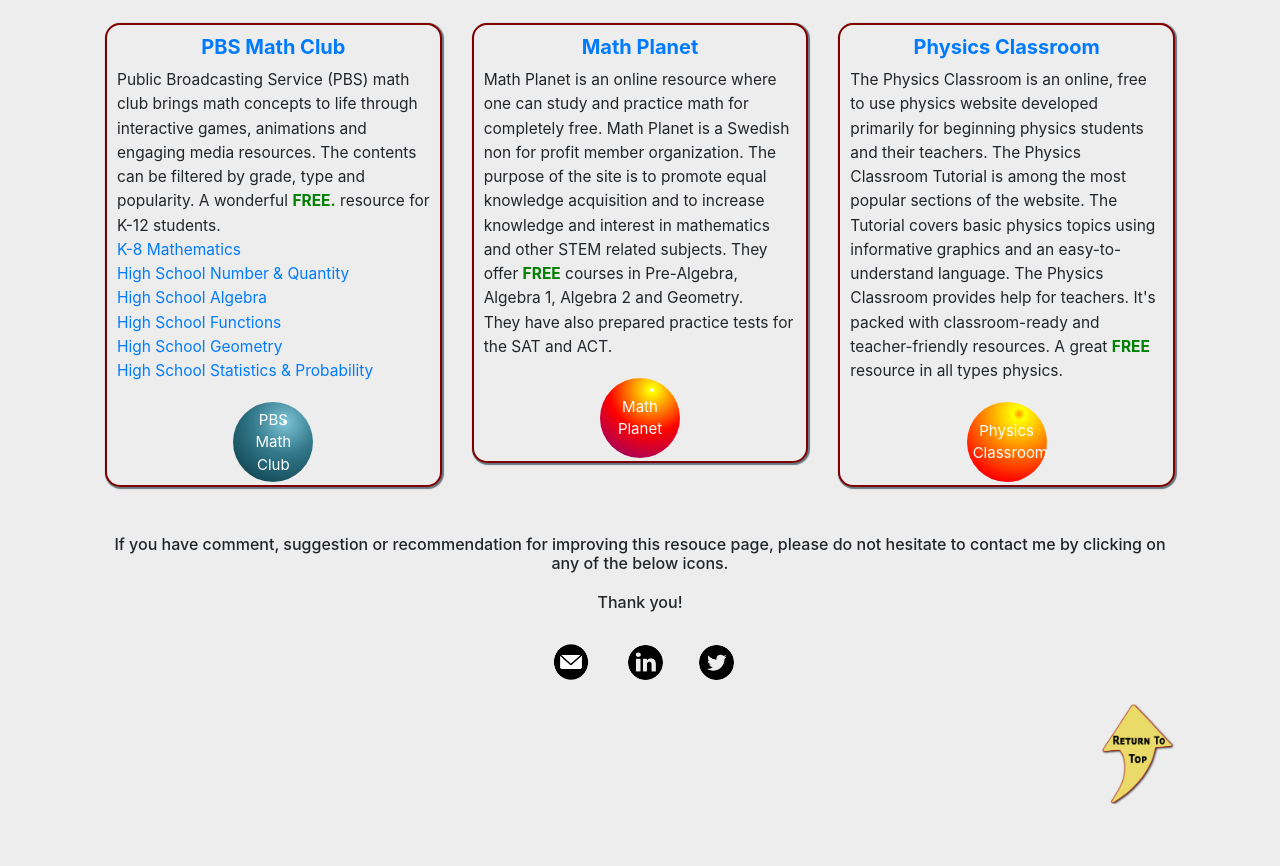
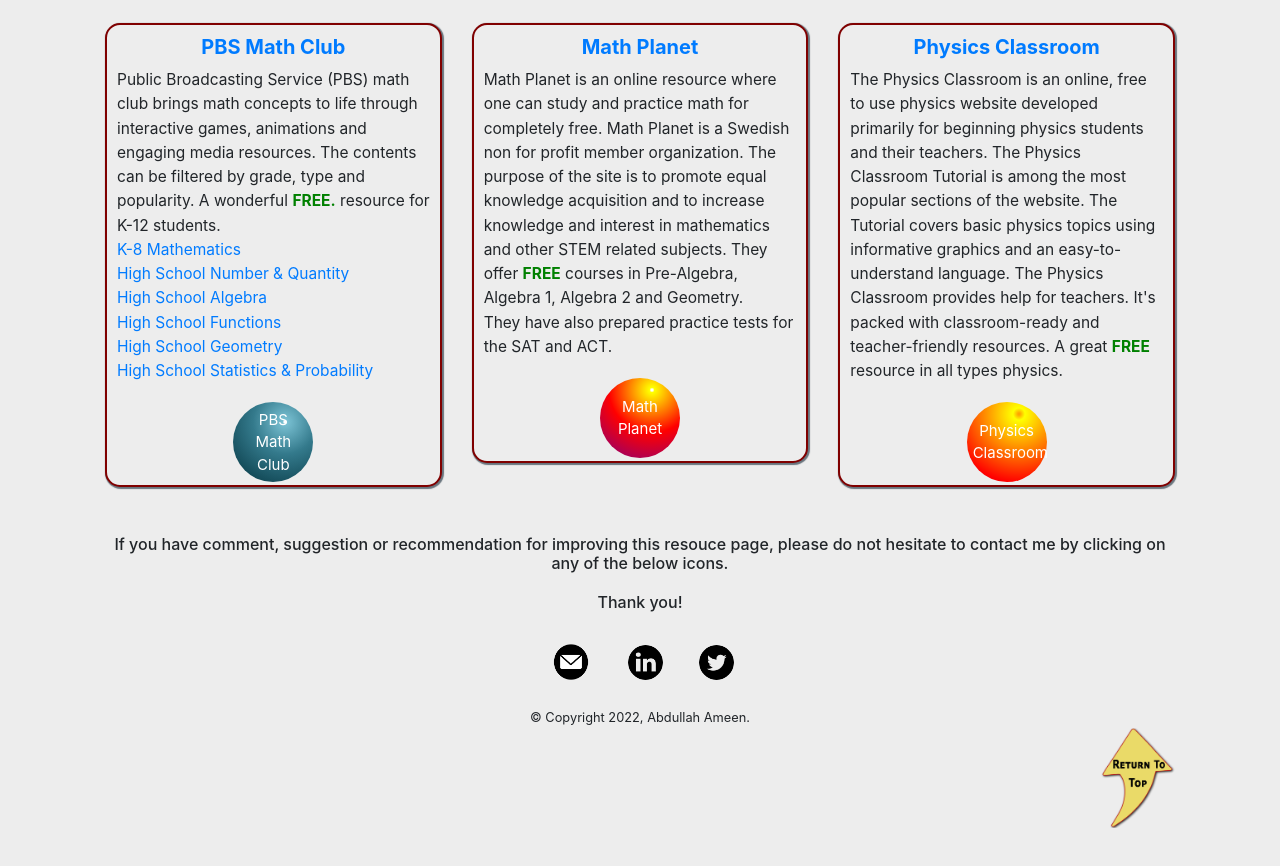
Before and after one commit to AbdullahAmeen/Math_is_Fun, a plain HTML site: page freeMathResources.html in a window 1280 px wide. Shown: the part 2499-3365 px from the top of the page. Drawn offline with Linux system fonts and the light colour scheme.

Commit message:
second comment

```diff
--- a/freeMathResources.html
+++ b/freeMathResources.html
@@ -329,15 +329,16 @@
       <a href="https://www.linkedin.com/in/abdullahameen/" target="_blank" data-toggle="tooltip" title="Contact me through LinkedIn"><img src="mathisfun/img/linkedin.png" style="width:35px;height:35px;border-radius:25px;"></a>&nbsp&nbsp&nbsp&nbsp&nbsp&nbsp&nbsp
       <a href="https://twitter.com/AbdullahAmeenn?lang=en" target="_blank" data-toggle="tooltip" title="Contact me through Twitter"><img src="mathisfun/img/twitter.png" style="width:35px;height:35px;border-radius:25px;"></a>
     </div>
-  </div>
-</div><br>
+  </div><br>
+  <small style="text-align:center">© Copyright 2022, Abdullah Ameen.</small>
+</div>
 <div class="container" style="text-align:right; padding-left:200px;">
   <div class="row">
     <div class="col-lg-12">
       <a href="#FrontPage"><img src="mathisfun/img/BackToMainPage.png" style="width:82px;height:100px;border-radius:20px; float: right;"></a>
     </div>
   </div>
-</div><br><br>
+</div><br><br><br><br><br>
 
 
 <script type="text/javascript" src="mathisfun/js/jquery-3.4.1.min.js"></script>
```
